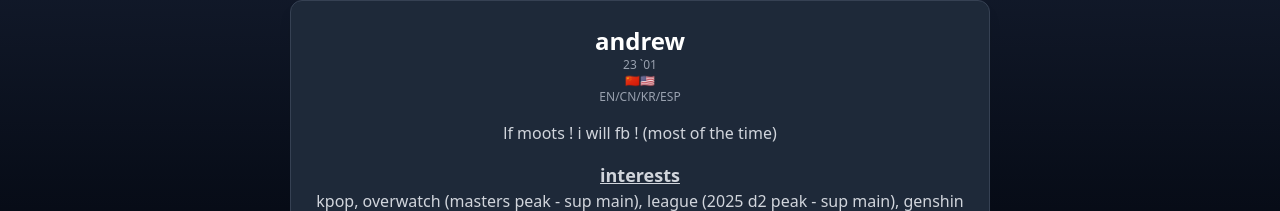
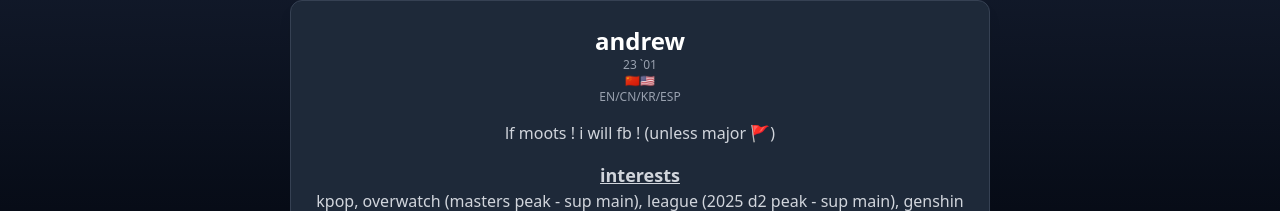
Before and after one commit to azshen23/anduru.card, a React (Vite) app: page / in a window 1280 px wide. Shown: the top 211 px of the page. Built offline with nearby package versions, Linux system fonts and the light colour scheme.

Commit message:
Update Card.tsx

```diff
--- a/src/components/Card.tsx
+++ b/src/components/Card.tsx
@@ -54,7 +54,7 @@ const Card = () => {
               <p className="text-xs md:text-md text-gray-400">EN/CN/KR/ESP</p>
               <div className="mt-2 md:mt-4">
                 <p className="text-xs md:text-base text-gray-300">
-                  lf moots ! i will fb ! (most of the time)
+                  lf moots ! i will fb ! (unless major 🚩)
                 </p>
                 <Spacer />
                 <p className="text-sm md:text-lg text-gray-300 font-bold underline">
```
